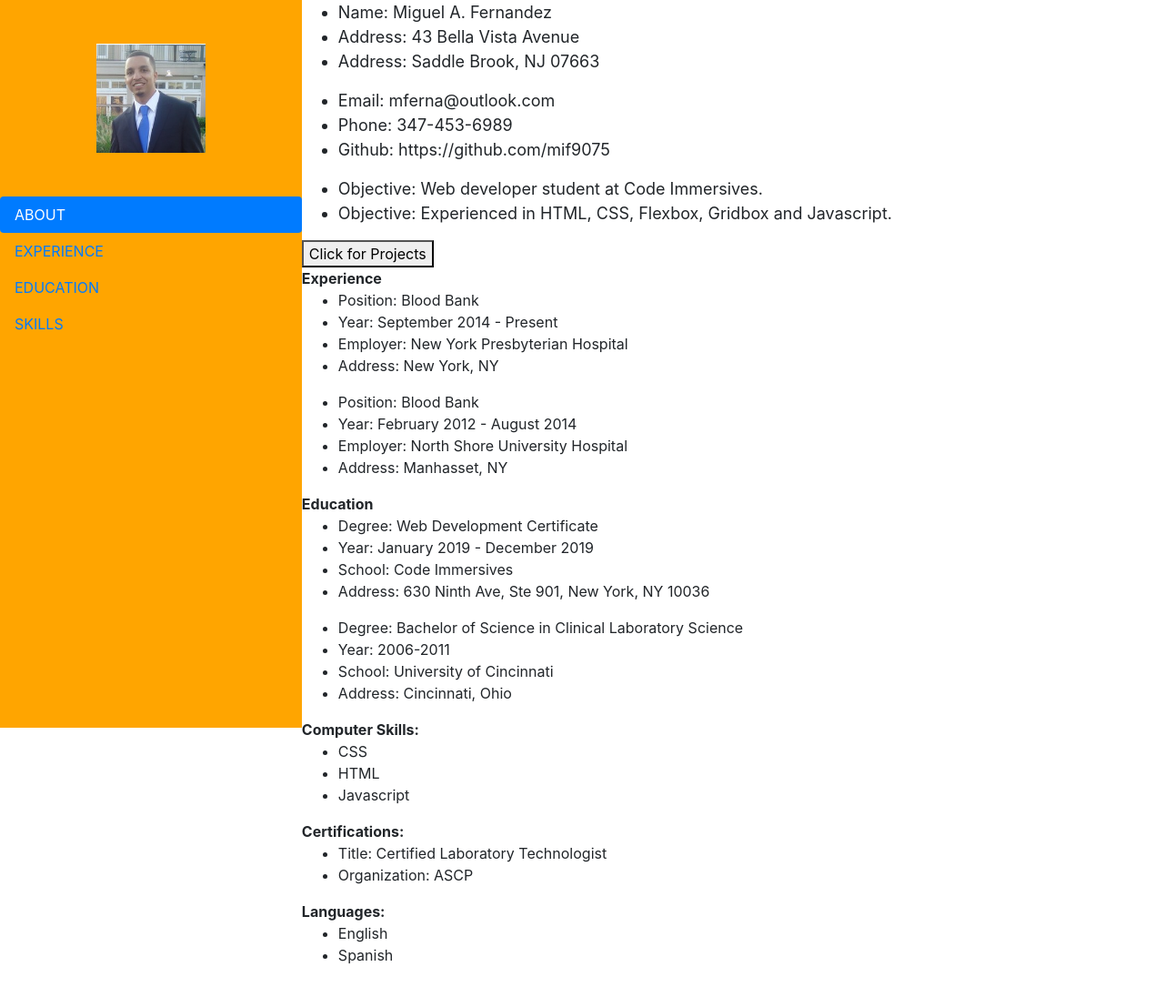
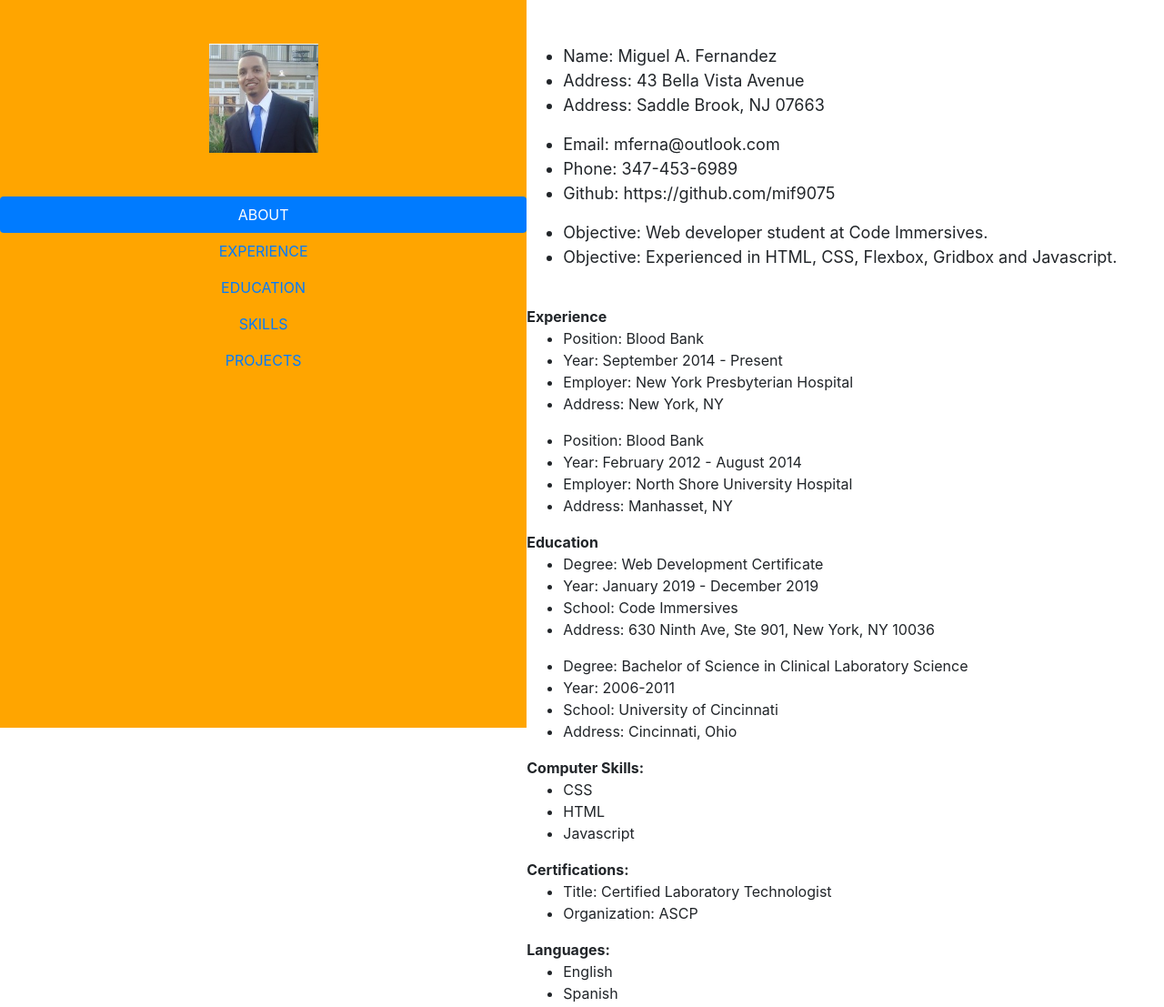
Before and after one commit to mif9075/portfolio, a plain HTML site: page index.html in a window 1280 px wide. Shown: the top 1107 px of the page at 91% size. Before the commit the page ends 1062 px from the top, so only its background shows below. Drawn offline with nearby package versions, Linux system fonts and the light colour scheme.

Commit message:
Fixed Boken Site

```diff
--- a/index.html
+++ b/index.html
@@ -26,22 +26,25 @@
 <br>
 <br>
 <div class="nav flex-column nav-pills" id="v-pills-tab" role="tablist" aria-orientation="vertical">
-                <a class="nav-link active" id="v-pills-home-tab" data-toggle="pill" href="#v-pills-home" role="tab" aria-controls="v-pills-home" aria-selected="true">ABOUT</a>
-                <a class="nav-link" id="v-pills-profile-tab" data-toggle="pill" href="#v-pills-profile" role="tab" aria-controls="v-pills-profile" aria-selected="false">EXPERIENCE</a>
-                <a class="nav-link" id="v-pills-messages-tab" data-toggle="pill" href="#v-pills-messages" role="tab" aria-controls="v-pills-messages" aria-selected="false">EDUCATION</a>
-                <a class="nav-link" id="v-pills-settings-tab" data-toggle="pill" href="#v-pills-settings" role="tab" aria-controls="v-pills-settings" aria-selected="false">SKILLS</a>
-</div>
+                <a class="nav-link active" id="v-pills-home-tab" data-toggle="pill" href="#about" role="tab" aria-controls="v-pills-home" aria-selected="true">ABOUT</a>
+                <a class="nav-link" id="v-pills-profile-tab" data-toggle="pill" href="#experience" role="tab" aria-controls="v-pills-profile" aria-selected="false">EXPERIENCE</a>
+                <a class="nav-link" id="v-pills-messages-tab" data-toggle="pill" href="#education" role="tab" aria-controls="v-pills-messages" aria-selected="false">EDUCATION</a>
+                <a class="nav-link" id="v-pills-settings-tab" data-toggle="pill" href="#skills" role="tab" aria-controls="v-pills-settings" aria-selected="false">SKILLS</a>
+                <a class="nav-link" id="v-pills-settings-tab" data-toggle="pill" href="#projects" role="tab" aria-controls="v-pills-settings" aria-selected="false">PROJECTS</a>
+            </div>
 </div>
 
 <div id="right">
+<br>
+<br>
 
-<div id="top_content">
+<div id="top_content" id="about">
     <div id="bio"></div>
     <div id="social_media"></div>
 </div>
 
 <div id="intro"></div>
-<button id="toggle">Click for Projects</button>
+<!-- <button id="toggle">Click for Projects</button> -->
 
 <content>
     <br>
@@ -55,6 +58,10 @@
     <div id="language"><b>Languages:</b></div>
 </div>
 
+<div>
+    <div id="project"><b>Projects:</b></div>
+</div>
+
 </div>
 
 </body>
--- a/main.css
+++ b/main.css
@@ -6,16 +6,23 @@
 body{
     display: flex;
 
+
 }
 
 #left{
-width: 175vh;
+/* display: flex; */
 background-color: orange;
+text-align: center;
+width: 125vh;
+/* position: fixed; */
 
 }
 
 #right{
-width: 500vh;
+display: flex;
+/* width: 500vh; */
+/* position: absolute; */
+flex-direction: column;
 }
 
 .profile-picture{
--- a/main.js
+++ b/main.js
@@ -6,7 +6,7 @@ let isPortfolio = false;
 //Function to Initialize
 function init() {
 
-    addClick('#toggle', togglePortfolioandExp);
+    // addClick('#toggle', togglePortfolioandExp);
 
     displayBio();
     displayIntro();
@@ -24,6 +24,8 @@ function init() {
     for (let i = 0; i < data.experience.length; i++) {
         displayExperience(data.experience[i]);
     }
+
+    displayPortfolio();
 
 }
 
@@ -234,7 +236,7 @@ function displayPortfolio() {
 
     for (let i = 0; i < data.project.length; i++) {
 
-        const projectUl = document.querySelector('#language');
+        const projectUl = document.querySelector('#project');
 
         const projectData = document.createElement('ul');
         projectUl.appendChild(projectData);
```
